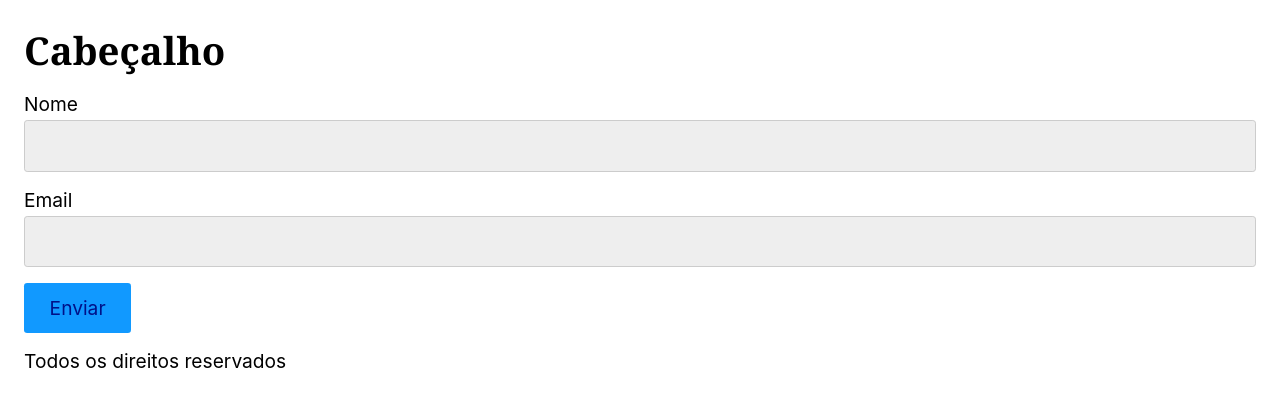
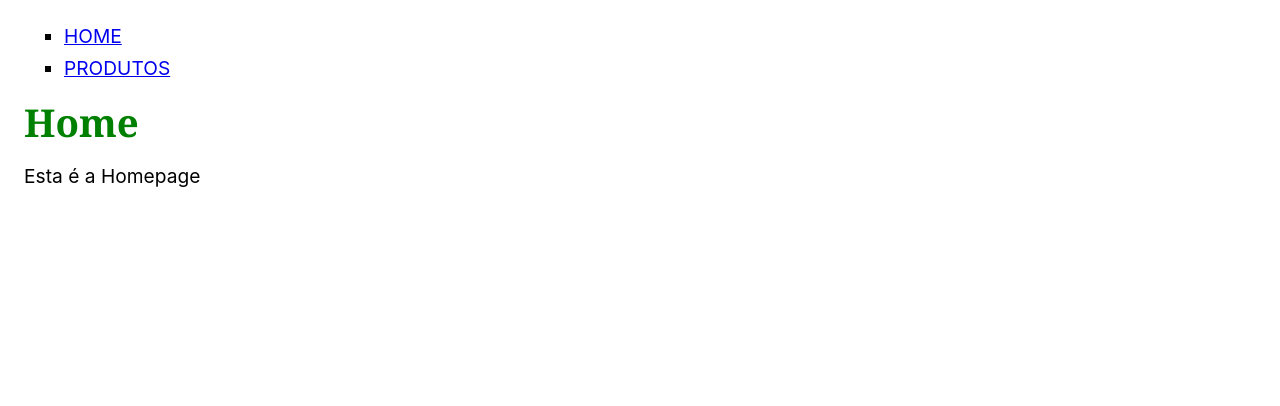
Before and after one commit to GabeGreison/reactApp, a React (Create React App) app in the folder meuapp/: page / in a window 1280 px wide. Shown: the top 406 px of the page. Built offline with nearby package versions, Linux system fonts and the light colour scheme.

Commit message:
components exercise

```diff
--- a/meuapp/src/App.js
+++ b/meuapp/src/App.js
@@ -1,14 +1,23 @@
 import React from "react";
-import Footer from "./Footer";
-import Form from "./Form/Form"
+import Produtos from "./Produtos";
+import Home from "./Home"
 import Header from "./Header";
+
 
 const App = () => {
 
+
+  const {pathname} = window.location;
+  let Page;
+  if(pathname === '/Produtos'){
+    Page = Produtos
+  } else {
+    Page = Home
+  }
+
   return <>
   <Header />
-  <Form />
-  <Footer />
+    <Page />
   </>
 };
 
--- a/meuapp/src/Footer.js
+++ /dev/null
@@ -1,11 +0,0 @@
-import React from 'react'
-
-const Footer = () => {
-    return (
-        <footer>
-          <p>Todos os direitos reservados</p>
-        </footer>
-    )
-}
-
-export default Footer
--- a/meuapp/src/Form/Button.js
+++ /dev/null
@@ -1,9 +0,0 @@
-import React from 'react'
-
-const button = () => {
-    return (
-        <button type="submit">Enviar</button>
-    )
-}
-
-export default button
--- a/meuapp/src/Form/Form.js
+++ /dev/null
@@ -1,26 +0,0 @@
-import React from 'react'
-import Input from './Input'
-import Button from './Button'
-
-const Form = () => {
-    return (
-        <form>
-            <p>
-                <label htmlFor="nome">Nome</label>
-                <Input />
-            </p>
-
-
-            <p>
-                <label htmlFor="mail">Email</label>
-            <Input />
-            </p>
-
-            <Button />
-
-
-        </form>
-    )
-}
-
-export default Form
--- a/meuapp/src/Form/Input.js
+++ /dev/null
@@ -1,9 +0,0 @@
-import React from 'react'
-
-const input = () => {
-    return (
-        <input type ="text"></input>
-    )
-}
-
-export default input
--- a/meuapp/src/Header.js
+++ b/meuapp/src/Header.js
@@ -2,11 +2,20 @@ import React from 'react'
 
 const Header = () => {
     return (
-        <>
-        <header>
-            <h1>Cabeçalho</h1>
-        </header>
-        </>
+
+      <div id="Produtos">
+        <nav>
+          <ul>
+            <li>
+              <a href="Home">HOME</a>
+            </li>
+            <li>
+              <a href="Produtos">PRODUTOS</a>
+            </li>
+          </ul>
+        </nav>
+        </div>
+
     )
 }
 
--- /dev/null
+++ b/meuapp/src/Home.js
@@ -0,0 +1,15 @@
+import React from 'react'
+import Titulo from './Titulo'
+
+const Home = () => {
+  return (
+    <>
+<div>
+  <Titulo texto= 'Home' />
+ <p>Esta é a Homepage</p>
+</div>
+</>
+  )
+}
+
+export default Home
--- /dev/null
+++ b/meuapp/src/Produtos.js
@@ -0,0 +1,35 @@
+import React from "react";
+import Titulo from "./Titulo";
+
+const Produtos = () => {
+  const produtos = [
+    { nome: "Notebook", propriedades: ["16gb ram", "512gb"] },
+    { nome: "Smartphone", propriedades: ["2gb ram", "128gb"] },
+  ];
+
+  return (
+    <>
+      <div>
+        <Titulo texto = 'Produtos'/>
+        {produtos.map(({ nome, propriedades }) => (
+          <div key ={nome}
+            style={{
+              border: "1px solid black",
+              padding: "1rem",
+              margin: "1rem",
+            }}
+          >
+            {nome}
+            <ul>
+              {propriedades.map((prop) => (
+                <li key ={prop[0]}>{prop}</li>
+              ))}
+            </ul>
+          </div>
+        ))}
+      </div>
+    </>
+  );
+};
+
+export default Produtos;
--- /dev/null
+++ b/meuapp/src/Titulo.js
@@ -0,0 +1,12 @@
+import React from 'react'
+
+const Titulo = ({texto}) => {
+    return (
+        <h1
+        style = {{color: 'green'}}>
+            {texto}
+        </h1>
+    )
+}
+
+export default Titulo
```
